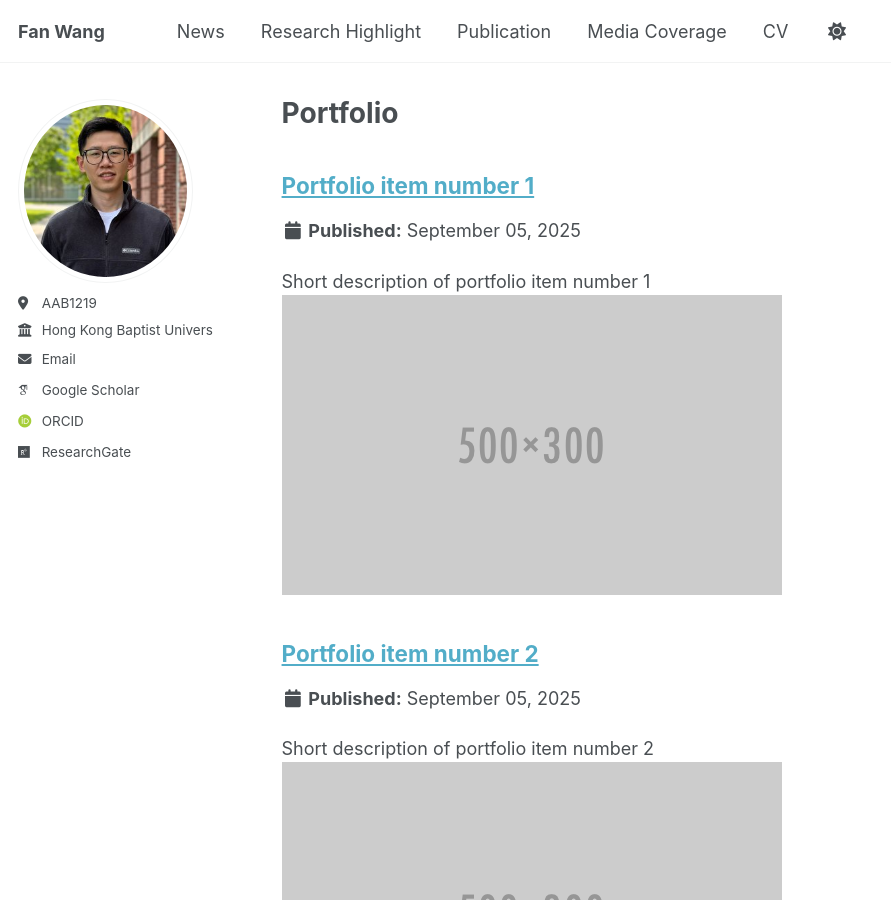
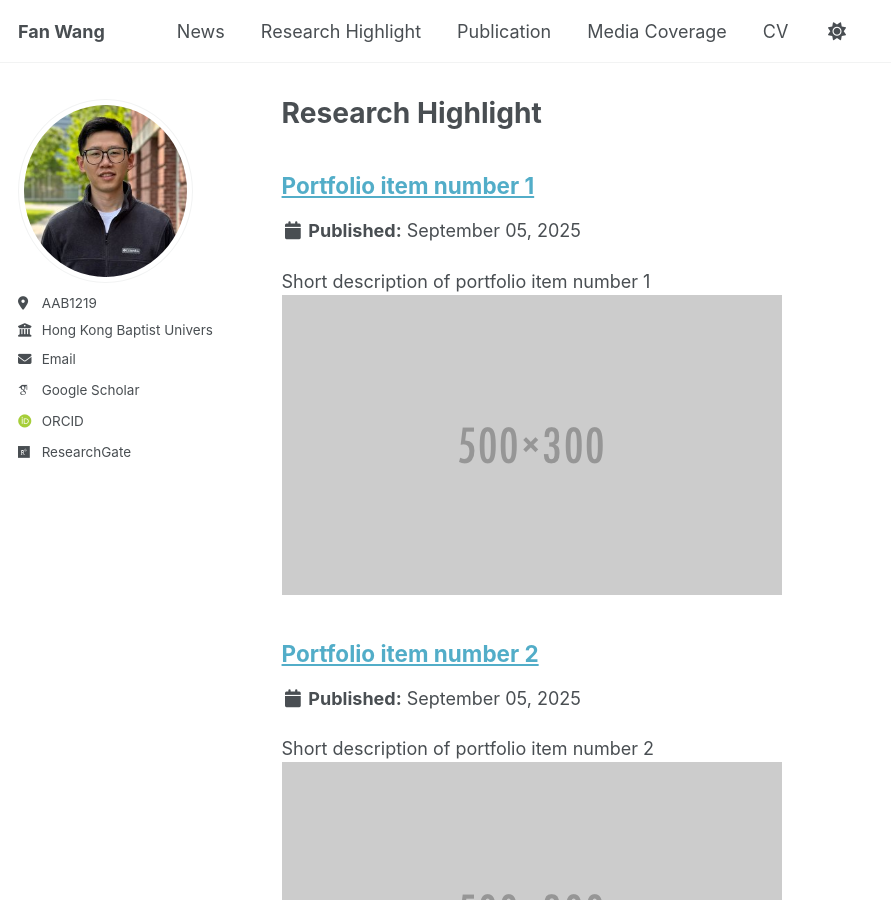
Before and after one commit to fanwang1/fanwang1.github.io, a Jekyll site: the page built from _pages/portfolio.html, in a window 1280 px wide and 900 px high. Shown: the whole window, without its empty margins (0-891 px from the left). Built offline with Jekyll 4.4.1, drawn with Linux system fonts in a browser that asks for light colours; some web fonts are replaced; a script that is not in the unit is left out.

Commit message:
portfolio.html

```diff
--- a/_pages/portfolio.html
+++ b/_pages/portfolio.html
@@ -1,6 +1,6 @@
 ---
 layout: archive
-title: "Portfolio"
+title: "Research Highlight"
 permalink: /portfolio/
 author_profile: true
 ---
```
